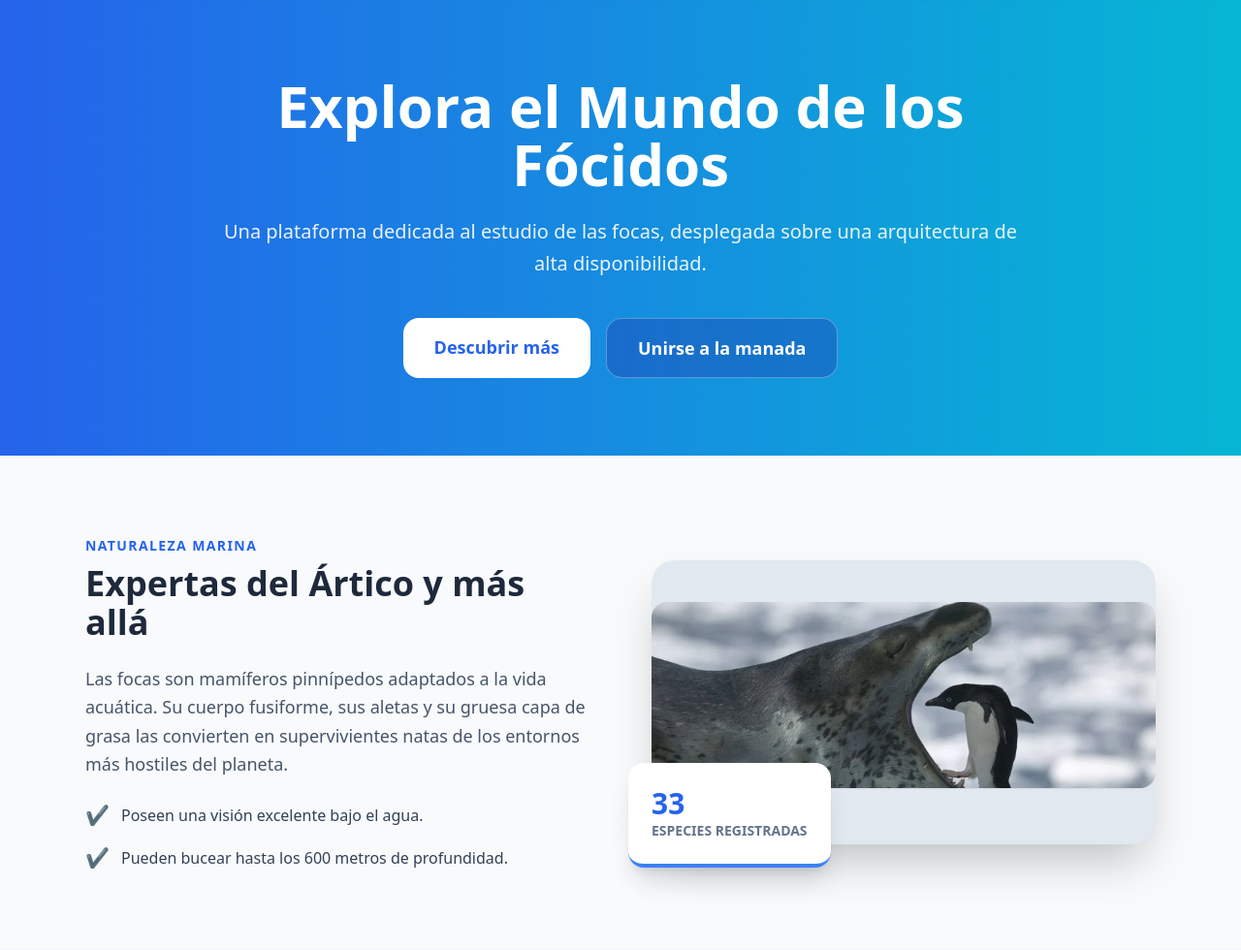
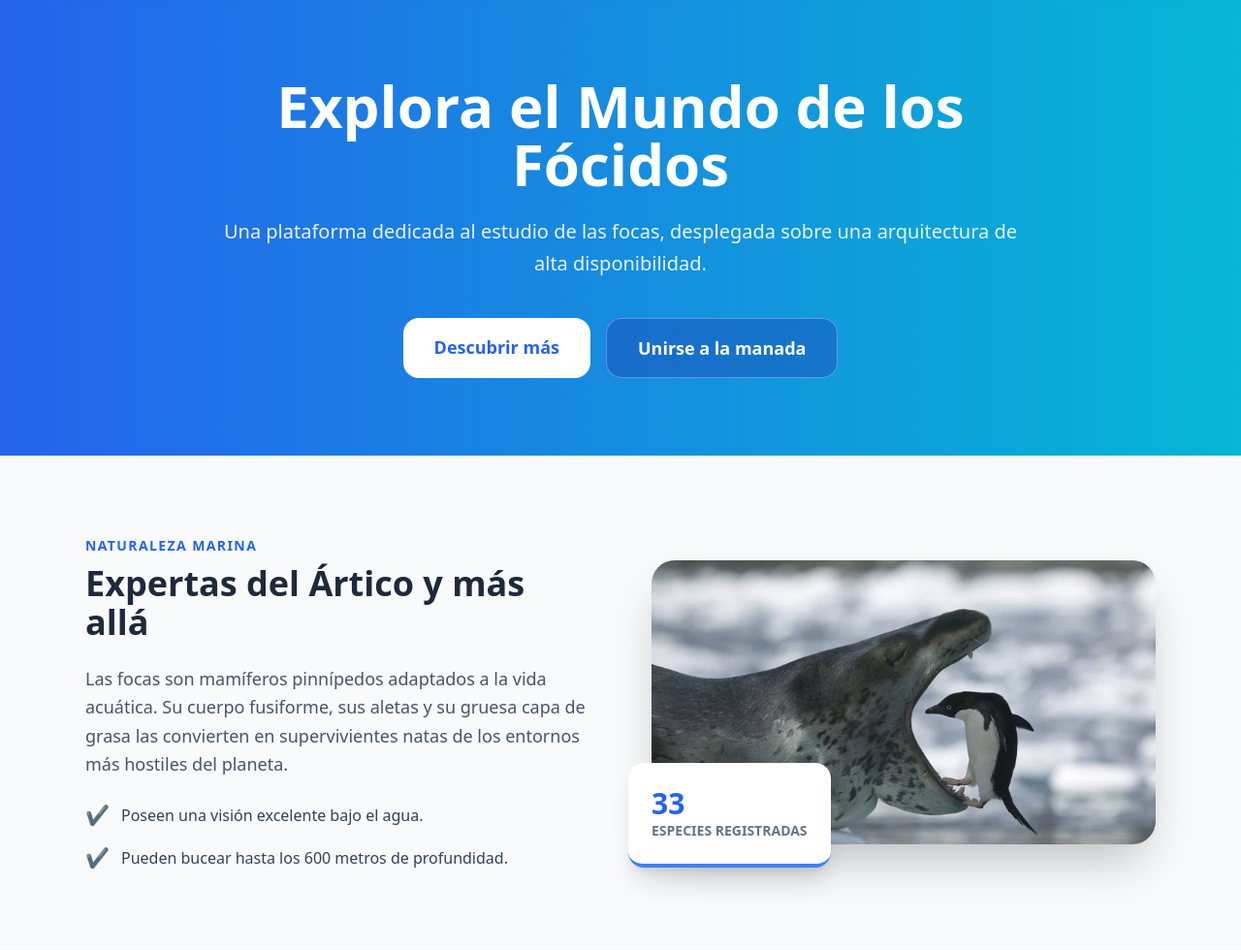
Before and after one commit to ulisesnevado/TFG-ASIR-AAU, a Flask app: page / in a window 1280 px wide. Shown: the part 74-1054 px from the top of the page at 97% size. Run offline with Flask 3, Linux system fonts and the light colour scheme; some libraries are stand-ins or nearby versions.

Commit message:
images improvement

```diff
--- a/app/templates/index.html
+++ b/app/templates/index.html
@@ -39,11 +39,12 @@
                 </ul>
             </div>
             <div class="relative">
-                <div class="aspect-video bg-slate-200 rounded-3xl overflow-hidden shadow-2xl flex items-center justify-center text-slate-400 italic">
-                   <img src="{{ url_for('static', filename='img/focapinguino.webp') }}"
-                         alt="Foca de Groenlandia"
-                         class="h-48 w-full object-cover rounded-2xl mb-4 shadow-sm">
-                </div>
+                <div class="aspect-video bg-slate-200 rounded-3xl overflow-hidden shadow-2xl">
+   			<img src="{{ url_for('static', filename='img/focapinguino.webp') }}"
+         		alt="Foca y Pingüino"
+         		class="w-full h-full object-cover">
+		</div>
+
                 <div class="absolute -bottom-6 -left-6 bg-white p-6 rounded-2xl shadow-xl hidden md:block border-b-4 border-blue-500">
                     <p class="text-3xl font-bold text-blue-600">33</p>
                     <p class="text-sm text-slate-500 uppercase font-bold">Especies registradas</p>
```
